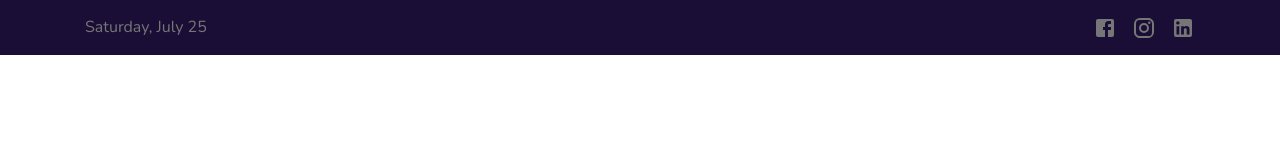
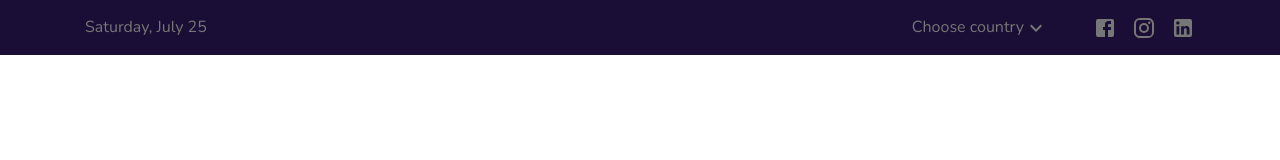
Before and after one commit to Seibeaaar/Meteor-News, a React (Create React App) app: page / in a window 1280 px wide. Shown: the top 160 px of the page. Built offline with nearby package versions, Linux system fonts and the light colour scheme.

Commit message:
Added CountriesList component, can click on button in Header and show or hide list of countries

```diff
--- /dev/null
+++ b/src/components/CountriesList.jsx
@@ -0,0 +1,43 @@
+import React from "react";
+import PropTypes from "prop-types";
+import styled from "styled-components";
+import countries from "../data/countries.json";
+
+const ListWrapper = styled.div`
+  background-color: #3e3e3e;
+  padding: 15px;
+  color: #fff;
+  margin-top: ${props => props.active ? '0' : '-263.6px'};
+  transition: margin-top ease-out .7s;
+  .list__container {
+    max-height: 200px;
+    div {
+      cursor: pointer;
+      width: fit-content;
+      &:hover {
+        font-weight: bold;
+      }
+    }
+  }
+`;
+
+const CountriesList = ({ active }) => {
+  return (
+    <ListWrapper active={active}>
+      <div className="container">
+        <h3>Choose a country:</h3>
+        <div className="d-flex flex-column flex-wrap list__container">
+          {Object.keys(countries).map((c) => (
+            <div key={c}>{countries[c]}</div>
+          ))}
+        </div>
+      </div>
+    </ListWrapper>
+  );
+};
+
+CountriesList.propTypes = {
+  active: PropTypes.bool.isRequired,
+};
+
+export default CountriesList;
--- a/src/components/Header.jsx
+++ b/src/components/Header.jsx
@@ -1,30 +1,29 @@
-import React from 'react';
-import moment from 'moment';
-import styled from 'styled-components';
-import { Facebook, Instagram, LinkedIn } from '@material-ui/icons';
-
-const HeaderWrapper = styled.header`
-  background-color: #1a0e36;
-  color: #767676;
-  padding: 15px 0;
-  a {
-    margin-left: 15px;
-    color: #767676;
-    transition: color ease .4s;
-    &:hover {
-      color: #fff;
-    }
-  }
-`
+import React, { useState } from "react";
+import moment from "moment";
+import {
+  Facebook,
+  Instagram,
+  LinkedIn,
+  KeyboardArrowDown,
+  KeyboardArrowUp,
+} from "@material-ui/icons";
+import { HeaderWrapper, ToggleButton } from "../styled/StyledHeader";
+import CountriesList from './CountriesList';
 
 const Header = () => {
+  const [listOpen, setListOpen] = useState(false);
+  const toggleList = () => setListOpen(!listOpen);
   return (
+    <div>
+      <CountriesList active={listOpen}/>
       <HeaderWrapper>
         <div className="container d-flex justify-content-between">
-        <span>
-          { moment().format('dddd, MMMM D') }
-        </span>
+          <span>{moment().format("dddd, MMMM D")}</span>
           <div>
+            <ToggleButton onClick={toggleList} active={listOpen}>
+              Choose country
+              {listOpen ? <KeyboardArrowUp /> : <KeyboardArrowDown />}
+            </ToggleButton>
             <a href="/">
               <Facebook />
             </a>
@@ -37,7 +36,8 @@ const Header = () => {
           </div>
         </div>
       </HeaderWrapper>
+    </div>
   );
-}
+};
 
 export default Header;
--- /dev/null
+++ b/src/context/index.js
@@ -0,0 +1,3 @@
+import React from 'react';
+
+export const ListContext = React.createContext();
--- /dev/null
+++ b/src/data/countries.json
@@ -0,0 +1,15 @@
+{
+  "au": "Australia",
+  "ca": "Canada",
+  "us": "United States",
+  "gb": "United Kingdom",
+  "de": "Germany",
+  "fr": "France",
+  "cn": "China",
+  "hk": "Hong Kong",
+  "jp": "Japan",
+  "it": "Italy",
+  "nl": "Netherlands",
+  "ua": "Ukraine",
+  "ru": "Russia"
+}
--- a/src/index.css
+++ b/src/index.css
@@ -18,3 +18,12 @@ a, a:hover {
   text-decoration: none;
   color: #000;
 }
+
+button {
+  border: none;
+  background: none;
+}
+
+button:focus {
+  outline: none;
+}
--- /dev/null
+++ b/src/styled/StyledHeader.js
@@ -0,0 +1,38 @@
+import styled from 'styled-components';
+
+export const HeaderWrapper = styled.header`
+  background-color: #1a0e36;
+  color: #767676;
+  padding: 15px 0;
+  a {
+    margin-left: 15px;
+    color: #767676;
+    transition: color ease .4s;
+    &:hover {
+      color: #fff;
+    }
+  }
+`;
+
+export const ToggleButton = styled.button`
+  color: #767676;
+  margin-right: 30px;
+  transition: color ease .4s;
+  &:hover {
+    color: #fff;
+  }
+  position: relative;
+  &::before {
+    content: '';
+    position: absolute;
+    top: -15px;
+    right: 2.5px;
+    width: 0;
+    height: 0;
+    border-style: solid;
+    border-width: 15px 9.5px 0 9.5px;
+    border-color: #3e3e3e transparent transparent transparent;
+    opacity: ${props => props.active ? '1' : '0'};
+    transition: opacity ease 1s;
+  }
+`;
```
Lines whose indentation alone changed are shown as unchanged.
